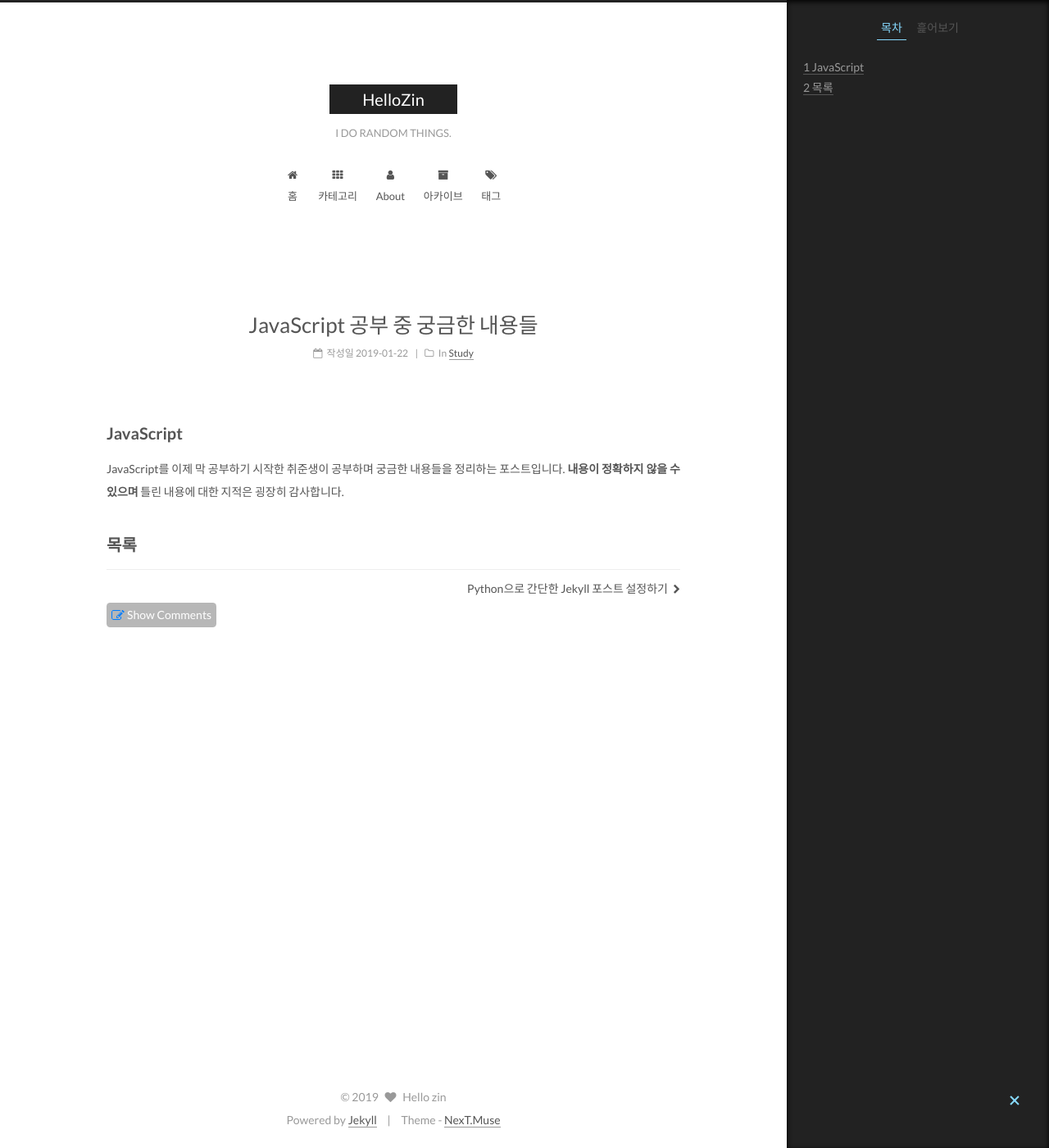
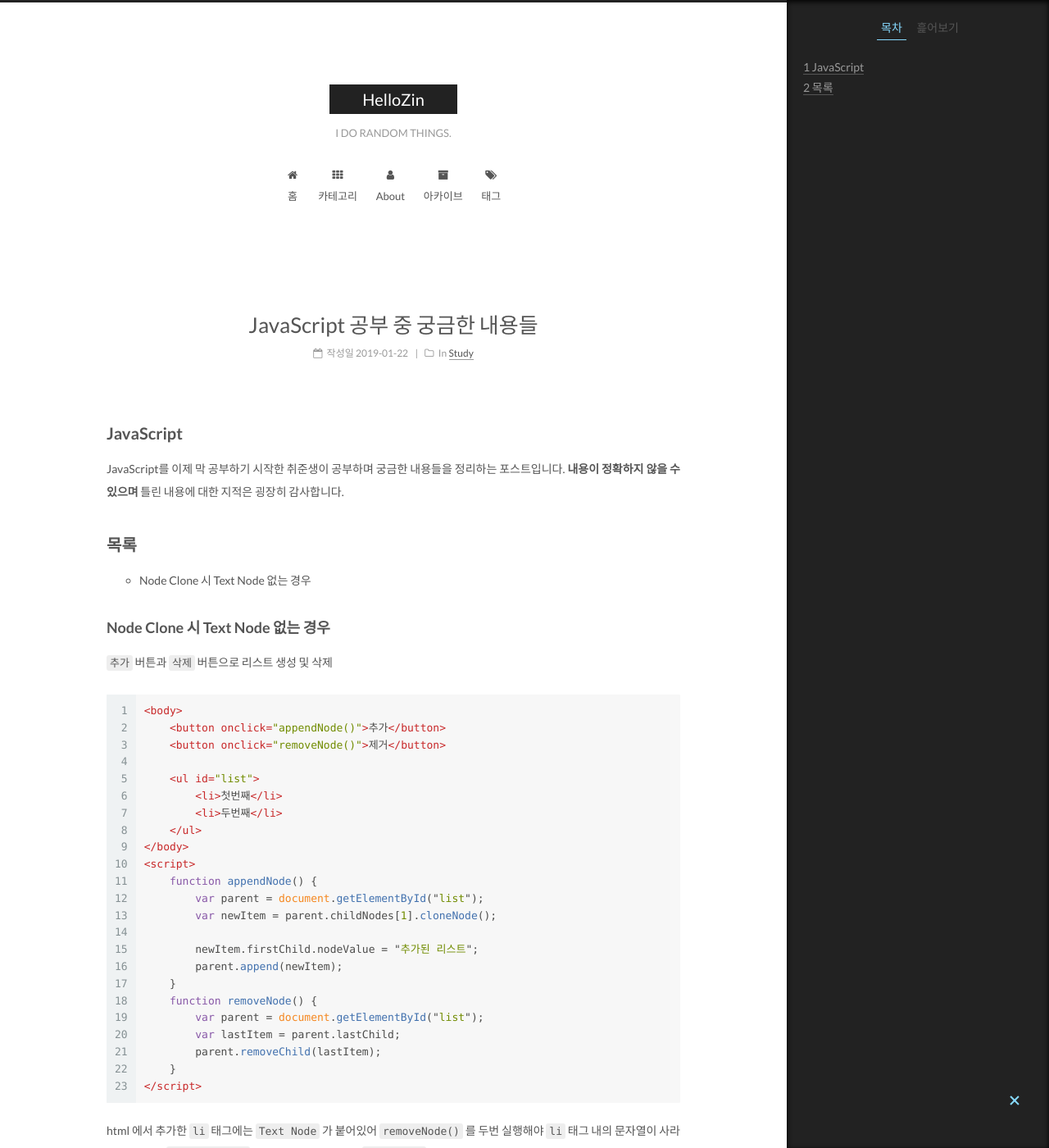
Before and after one commit to hellozin/hellozin.github.io, a Jekyll site: the page built from _posts/2019-01-22-javascript-study.md, in a window 1280 px wide and 1400 px high. Shown: the whole window at 82% size. Built offline with Jekyll 4.4.1, drawn with Linux system fonts in a browser that asks for light colours; some of the changed text lies outside the part shown.

Commit message:
JS study 새 글 작성
Node Clone 시 Text Node 가 함께 clone 되지 않는 문제

````diff
--- a/_posts/2019-01-22-javascript-study.md
+++ b/_posts/2019-01-22-javascript-study.md
@@ -13,3 +13,37 @@ JavaScript를 이제 막 공부하기 시작한 취준생이 공부하며 궁금
 <!-- more -->
 
 ## 목록
+
+- Node Clone 시 Text Node 없는 경우
+
+### Node Clone 시 Text Node 없는 경우
+
+`추가` 버튼과 `삭제` 버튼으로 리스트 생성 및 삭제
+
+```html
+<body>
+    <button onclick="appendNode()">추가</button>
+    <button onclick="removeNode()">제거</button>
+
+    <ul id="list">
+        <li>첫번째</li>
+        <li>두번째</li>
+    </ul>
+</body>
+<script>
+    function appendNode() {
+        var parent = document.getElementById("list");
+        var newItem = parent.childNodes[1].cloneNode();
+
+        newItem.firstChild.nodeValue = "추가된 리스트";
+        parent.append(newItem);
+    }
+    function removeNode() {
+        var parent = document.getElementById("list");
+        var lastItem = parent.lastChild;
+        parent.removeChild(lastItem);
+    }
+</script>
+```
+
+html 에서 추가한 `li` 태그에는 `Text Node` 가 붙어있어 `removeNode()` 를 두번 실행해야 `li` 태그 내의 문자열이 사라진다. 하지만 `appendNode()` 를 통해 추가된 Node는 `Text Node` 가 생성되지 않아 바로 삭제되는 문제
````
